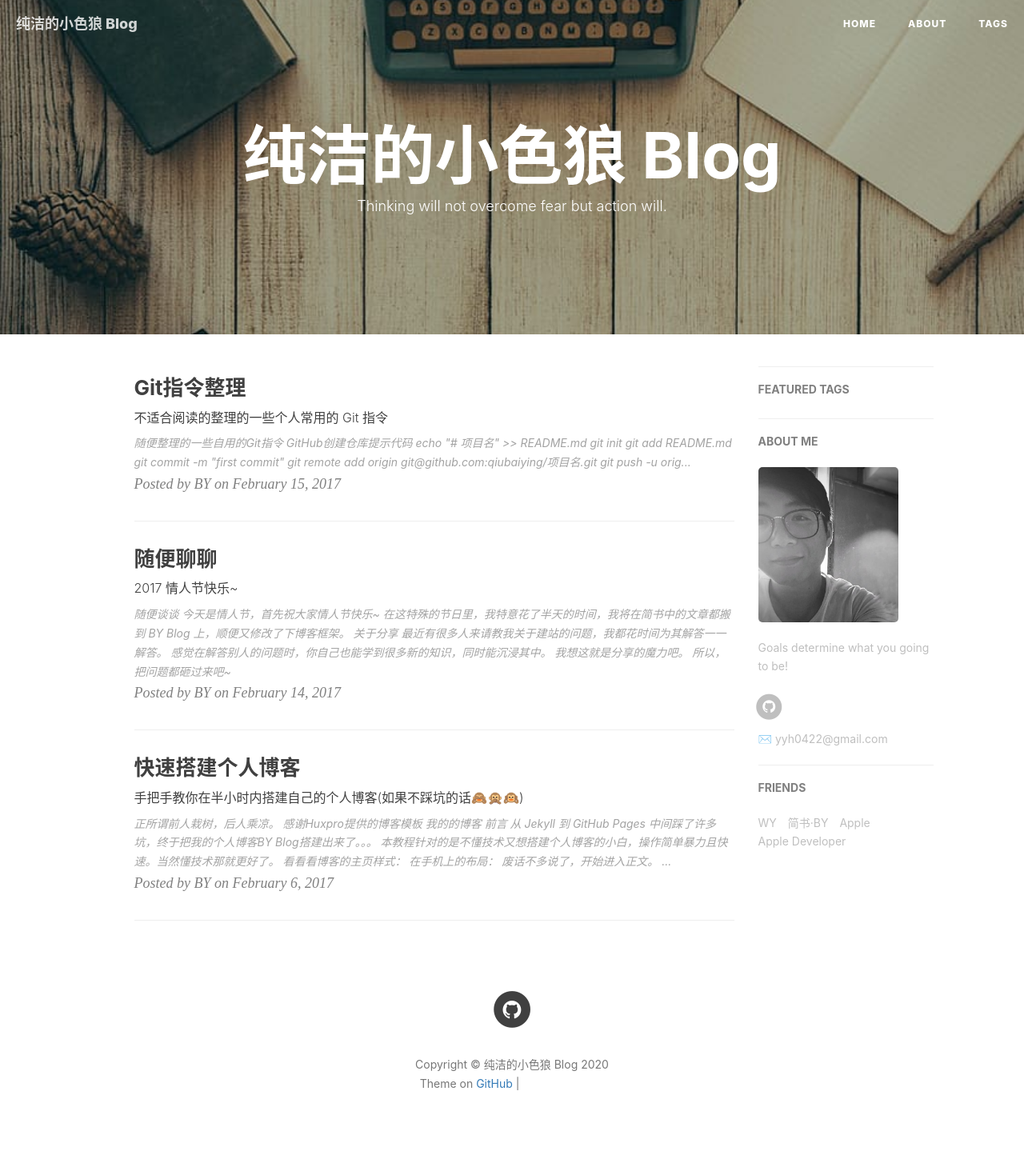
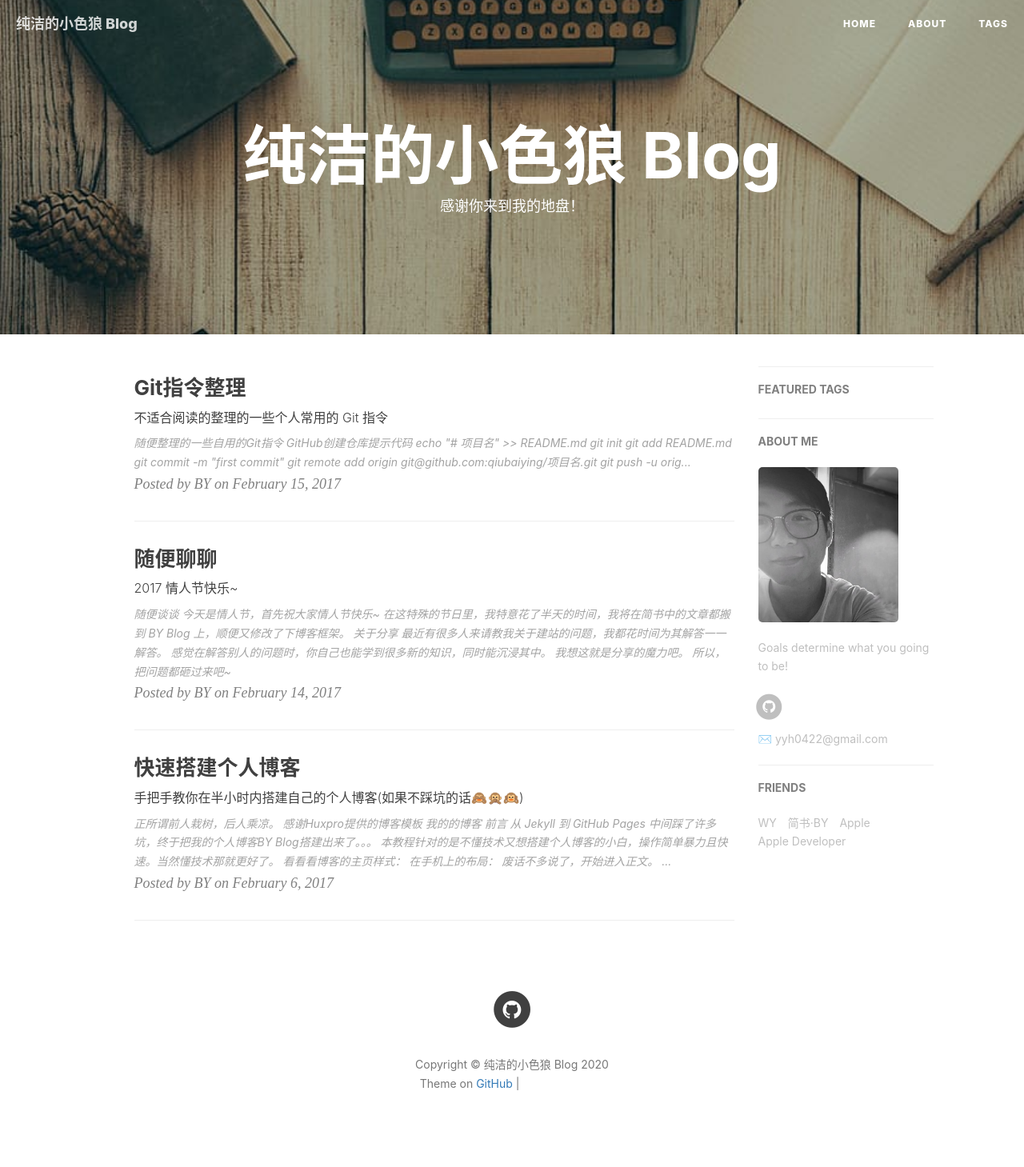
Before and after one commit to yyh0422/yyh0422.github.io, a Jekyll site: the page built from index.html, in a window 1280 px wide. Shown: the whole page at 80% size. Built offline with Jekyll 4.4.1, drawn with Linux system fonts in a browser that asks for light colours; nearby versions of some CDN libraries; the list of posts is cut into pages by our own code; comment, search, counter and statistics services are not loaded; grey boxes are pictures that could not be loaded.

Commit message:
Update index.html

```diff
--- a/index.html
+++ b/index.html
@@ -1,6 +1,6 @@
 ---
 layout: page
-description: "Thinking will not overcome fear but action will."
+description: "感谢你来到我的地盘！"
 ---
 
 {% for post in paginator.posts %}
```
